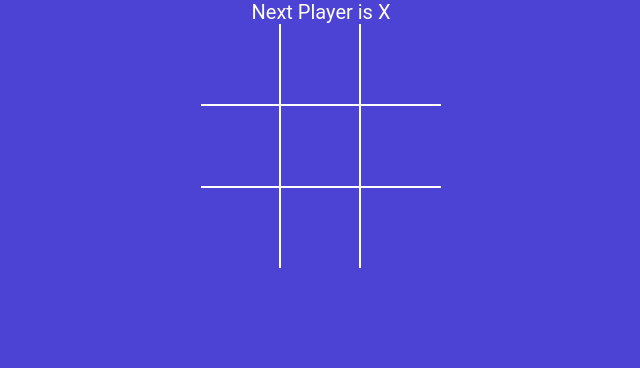
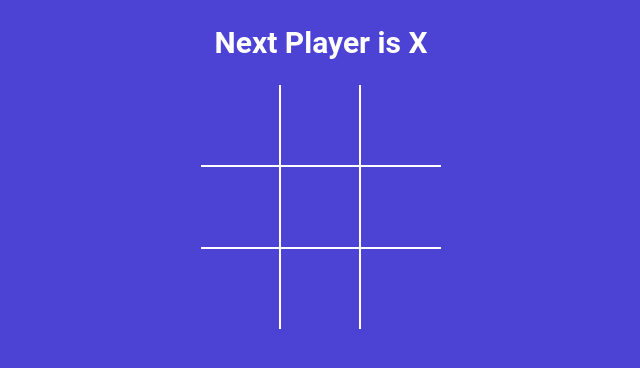
Before and after one commit to Pranit07/Tic_Tac_Toe, a React (Vite) app: page / in a window 1280 px wide. Shown: the top 368 px of the page, without its empty margins (319-959 px from the left). Built offline with nearby package versions, Linux system fonts and the light colour scheme.

Commit message:
StatusMessage added

```diff
--- a/src/components/StatusMessage.jsx
+++ b/src/components/StatusMessage.jsx
@@ -8,13 +8,25 @@ const StatusMessage = ({ isXnext, winner, squares }) => {
 
   const rendermsg = () => {
     if (winner) {
-      return <div>Winner is {winner}</div>;
+      return (
+        <div>
+          <h2>Winner is {winner}</h2>
+        </div>
+      );
     }
     if (!winner && nomovesleft) {
-      return <div>Game Draw</div>;
+      return (
+        <div>
+          <h2>Game Draw</h2>
+        </div>
+      );
     }
     if (!winner && !nomovesleft) {
-      return <div>Next Player is {nextplayer} </div>;
+      return (
+        <div>
+          <h2>Next Player is {nextplayer} </h2>
+        </div>
+      );
     }
 
     return null;
```
